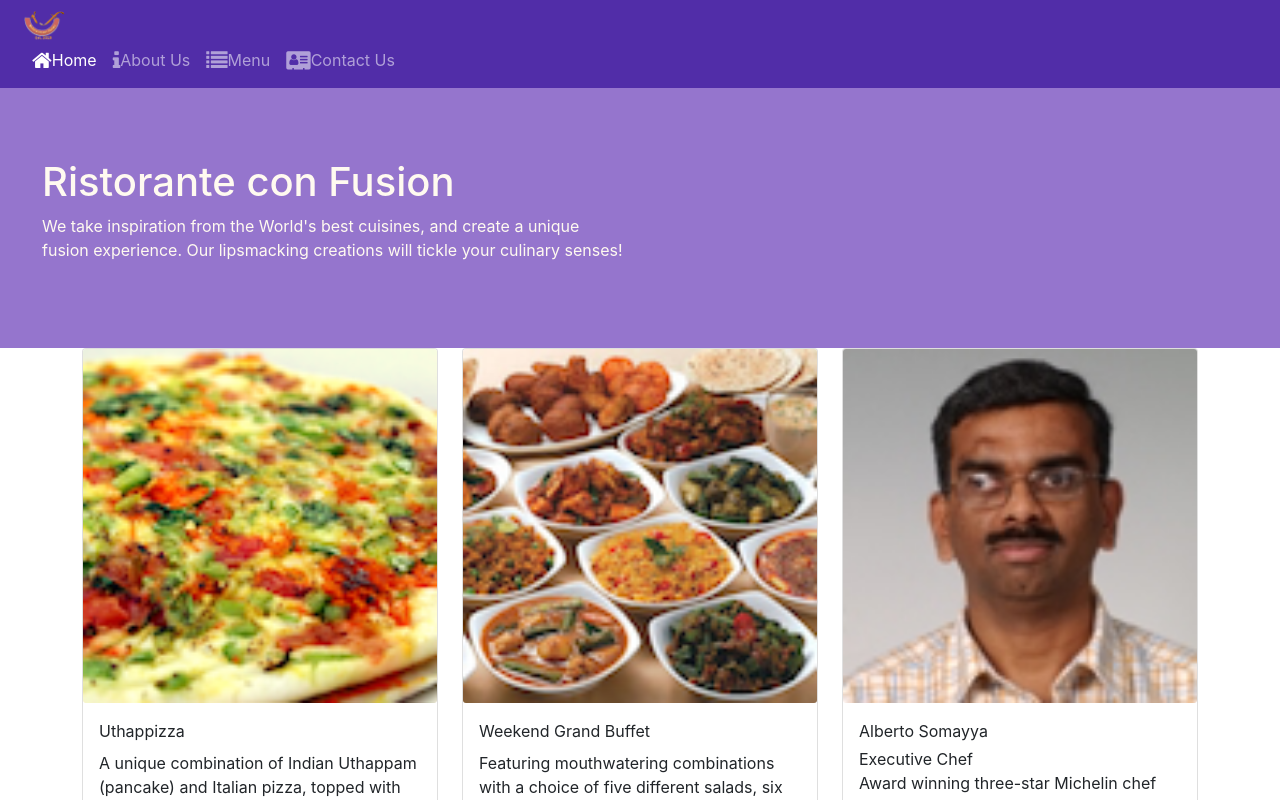
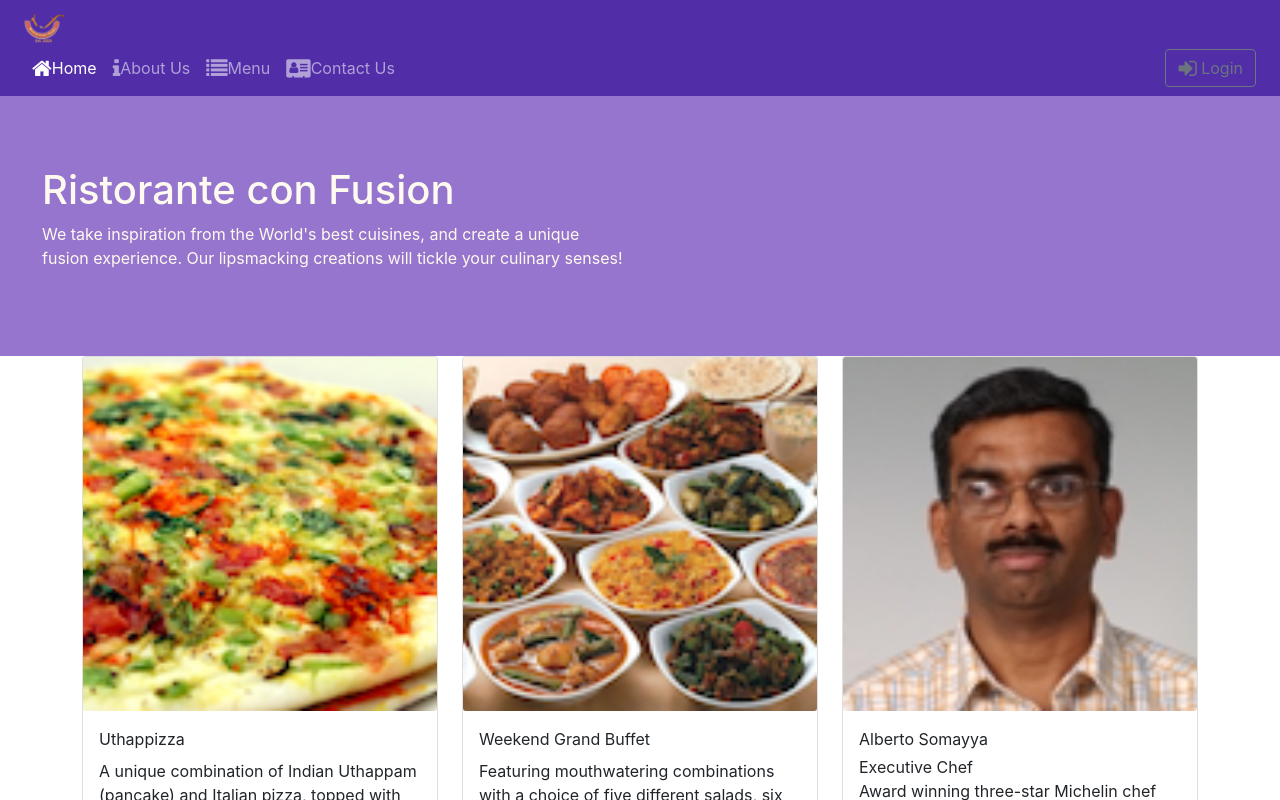
Before and after one commit to Valentyn17/ReactApp, a React (Create React App) app: page /home in a window 1280 px wide. Shown: the top 800 px of the page. Built offline with nearby package versions, Linux system fonts and the light colour scheme.

Commit message:
Add uncontrolled Login form

```diff
--- a/src/components/HeaderComponent.js
+++ b/src/components/HeaderComponent.js
@@ -1,5 +1,6 @@
 import React, {Component} from "react";
-import { Navbar, NavbarBrand, Nav, NavbarToggler, Collapse, NavItem} from 'reactstrap';
+import { Navbar, NavbarBrand, Nav, NavbarToggler, Collapse, NavItem,
+    Button, Modal, ModalHeader, ModalBody, Form, FormGroup, Input,  Label} from 'reactstrap';
 import { NavLink } from "react-router-dom";
 
 class Header extends Component{
@@ -8,11 +9,13 @@
     constructor(props){
         super(props);
         this.state={
-            isNavOpen: false
+            isNavOpen: false,
+            isModalOpen: false
         };
 
         this.toggleNav=this.toggleNav.bind(this);
-
+        this.toggleModal=this.toggleModal.bind(this);
+        this.handleLogin=this.handleLogin.bind(this);
     }
 
     toggleNav(){
@@ -21,19 +24,32 @@
         });
     }
 
+    toggleModal(){
+        this.setState({
+            isModalOpen: !this.state.isModalOpen
+        });
+    }
+
+    handleLogin(event){
+        this.toggleModal();
+        alert("Username: "+ this.username.value +" Password: "+this.password.value
+            + " Remember: "+ this.remember.checked);
+        event.preventDefault();
+    }
+
     render(){
         return(
             // <> is a short form of <React.Fragment>
             <>
                 <Navbar dark expand="md">
                     <div className='container-fluid '>
-                        <NavbarBrand className="mr-auto" href='/'>
+                        <NavbarBrand className="d-flex"  href='/'>
                             <img src="assets/images/logo.png" height="30" width="41"
                             alt="Ristorante Con Fusion" />
                         </NavbarBrand>
                         <NavbarToggler onClick={this.toggleNav}/>
                         <Collapse  isOpen={this.state.isNavOpen} navbar>
-                        <Nav navbar>
+                        <Nav  navbar>
                             <NavItem>
                                 <NavLink className="nav-link" to="/home">
                                     <span className="fa fa-home fa-lg"></span>Home
@@ -55,6 +71,13 @@
                                 </NavLink>
                             </NavItem>
                         </Nav>
+                        <Nav className="ms-auto" navbar>
+                            <NavItem>
+                                <Button outline onClick={this.toggleModal}>
+                                    <span className="fa fa-sign-in fa-lg"></span> Login
+                                </Button>
+                            </NavItem>
+                        </Nav>
                         </Collapse>
                     </div>
                 </Navbar>
@@ -68,6 +91,33 @@
                         </div>
 
                 </div>
+                <Modal isOpen={this.state.isModalOpen} toggle={this.toggleModal}>
+                    <ModalHeader toggle={this.toggleModal}>Login</ModalHeader>
+                    <ModalBody>
+                        <Form onSubmit={this.handleLogin}>
+                            <FormGroup>
+                                <Label htmlFor="username">Username</Label>
+                                <Input type="text" id="username" name="username"
+                                    innerRef={(input)=>this.username=input}/>
+                            </FormGroup>
+                            <FormGroup>
+                                <Label htmlFor="password">Password</Label>
+                                <Input type="password" id="password" name="password"
+                                    innerRef={(input)=>this.password=input}/>
+                            </FormGroup>
+                            <FormGroup check>
+                                <Label check>
+                                    <Input type="checkbox" name="remember"
+                                        innerRef={(input)=>this.remember=input}/>
+                                    Remember me
+                                </Label>
+                            </FormGroup>
+                            <Button type="submit" value="submit" color="primary">
+                                Login
+                            </Button>
+                        </Form>
+                    </ModalBody>
+                </Modal>
             </>
         );
     }
```
